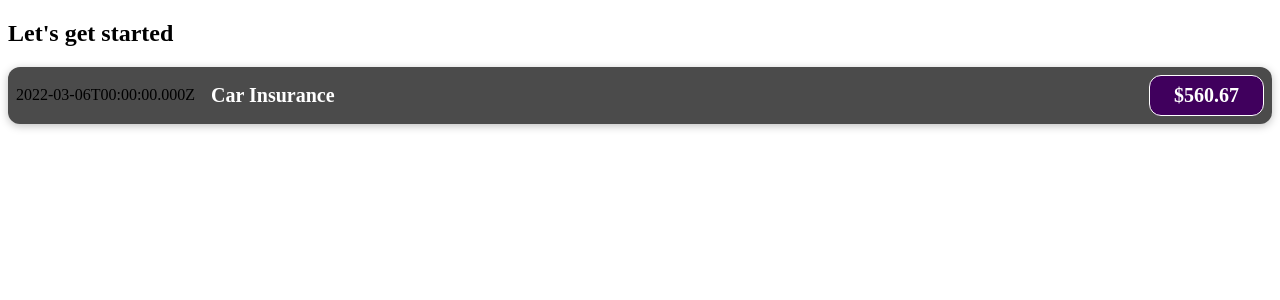
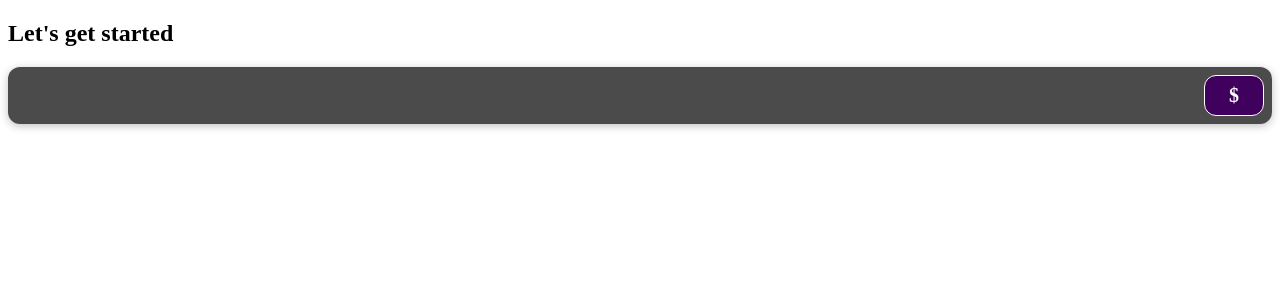
Before and after one commit to 29RahulKhandelwal/Reactjs, a React (Create React App) app in the folder 03 - React Basics and Working with components/expense-tracker/: page / in a window 1280 px wide. Shown: the top 300 px of the page. Built offline with nearby package versions, Linux system fonts and the light colour scheme.

Commit message:
using props

```diff
--- a/03 - React Basics and Working with components/expense-tracker/src/App.js
+++ b/03 - React Basics and Working with components/expense-tracker/src/App.js
@@ -1,4 +1,6 @@
 import ExpenseItem from "./components/ExpenseItem"
+
+
 function App(){
     return (
         <div>
--- a/03 - React Basics and Working with components/expense-tracker/src/components/ExpenseItem.js
+++ b/03 - React Basics and Working with components/expense-tracker/src/components/ExpenseItem.js
@@ -1,16 +1,13 @@
 import "./ExpenseItem.css";
 
-function ExpenseItem(){
-    const expenseDate=new Date(2022, 2, 6);
-    const expenseTitle="Car Insurance";
-    const expenseAmount=560.67;
+function ExpenseItem(props){
     return (
     <div className="expense-item">
-        <div>{expenseDate.toISOString()}</div>
+        <div>{props.date}</div>
         <div className="expense-item__description">
-            <h2>{expenseTitle}</h2>
+            <h2>{props.title}</h2>
         </div>
-        <div className="expense-item__price">${expenseAmount}</div>
+        <div className="expense-item__price">${props.amount}</div>
     </div>
     )
 }
```
